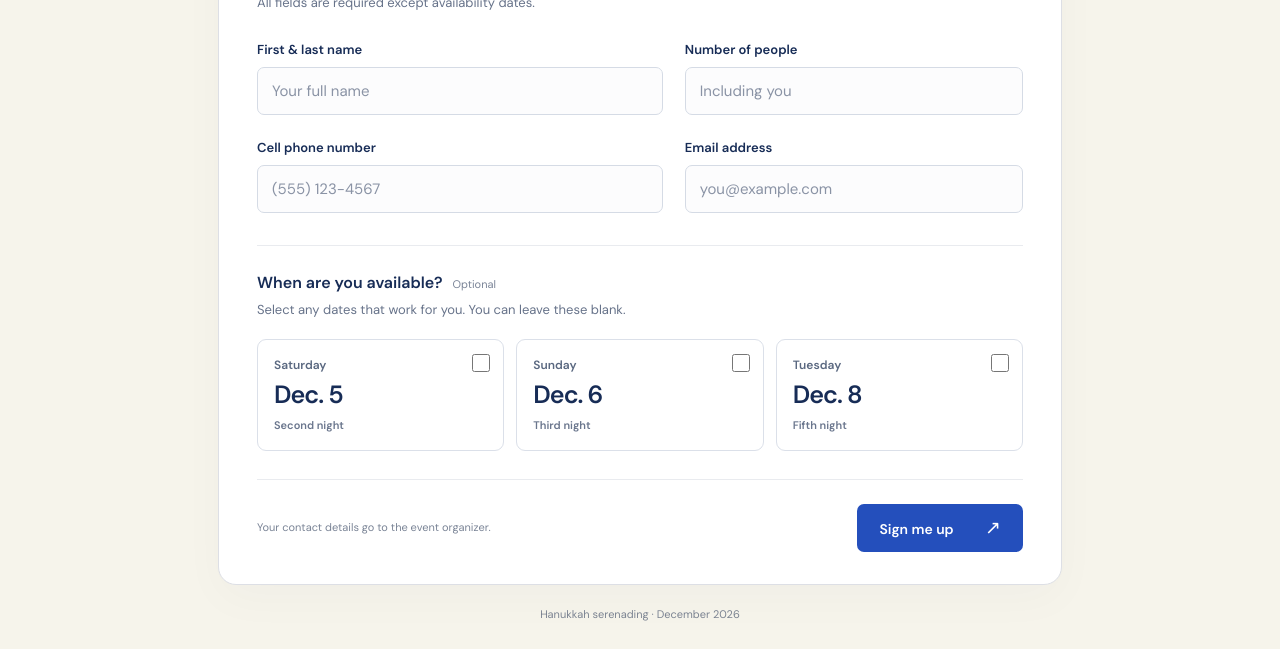
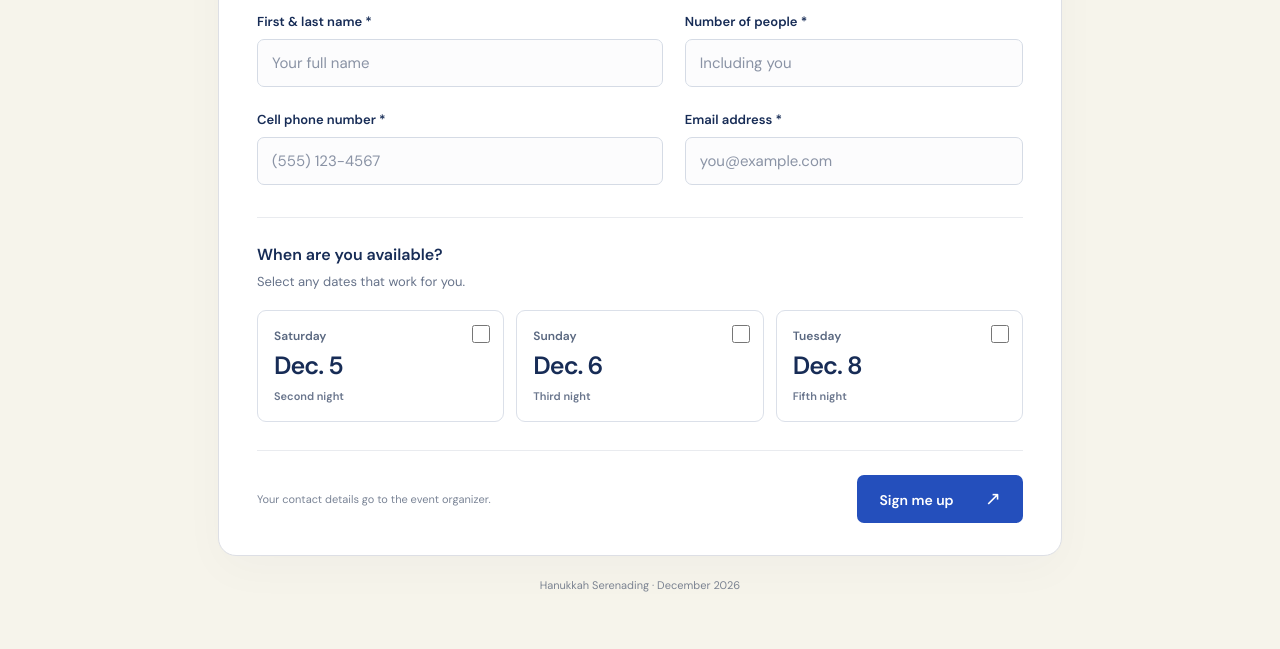
Before and after one commit to esemmelman/serenade-signup, a website: page index.html in a window 1280 px wide. Shown: the part 412-1061 px from the top of the page. After the commit the page ends 1032 px from the top, so only its background shows below. Drawn offline with Linux system fonts and the light colour scheme; a web font is replaced by a local one.

Commit message:
Simplify signup instructions and mark required fields

```diff
--- a/index.html
+++ b/index.html
@@ -4,7 +4,7 @@
   <meta charset="utf-8">
   <meta name="viewport" content="width=device-width, initial-scale=1">
   <meta name="theme-color" content="#244fbc">
-  <meta name="description" content="Sign up for Hanukkah serenading on December 5, 6, and 8, 2026.">
+  <meta name="description" content="Sign up for Hanukkah Serenading on December 5, 6, and 8, 2026.">
   <title>Hanukkah Serenading · Sign up</title>
   <link rel="preconnect" href="https://fonts.googleapis.com">
   <link rel="preconnect" href="https://fonts.gstatic.com" crossorigin>
@@ -16,36 +16,35 @@
   <main>
     <header class="intro">
       <p class="event-dates">December 5, 6 &amp; 8 · 2026</p>
-      <h1>Hanukkah<br><em>serenading.</em></h1>
-      <p class="invitation">Yes, I want to go Hanukkah serenading!</p>
+      <h1>Hanukkah<br><em>Serenading.</em></h1>
+      <p class="invitation">Yes, I want to go Hanukkah Serenading!</p>
     </header>
 
-    <section class="signup-card" aria-label="Hanukkah serenading signup">
+    <section class="signup-card" aria-label="Hanukkah Serenading signup">
       <form id="signup-form">
         <div class="form-heading">
           <h2>Count me in</h2>
-          <p>All fields are required except availability dates.</p>
         </div>
         <fieldset id="signup-fields">
           <div class="contact-fields">
-            <label for="full-name">First &amp; last name
+            <label for="full-name">First &amp; last name <span aria-hidden="true">*</span>
               <input id="full-name" name="full_name" autocomplete="name" maxlength="150" required placeholder="Your full name">
             </label>
-            <label for="people-count">Number of people
+            <label for="people-count">Number of people <span aria-hidden="true">*</span>
               <input id="people-count" name="people_count" type="number" inputmode="numeric" min="1" max="2147483647" step="1" required placeholder="Including you">
             </label>
-            <label for="cell-phone">Cell phone number
+            <label for="cell-phone">Cell phone number <span aria-hidden="true">*</span>
               <input id="cell-phone" name="cell_phone" type="tel" autocomplete="tel" maxlength="30" required placeholder="(555) 123-4567" aria-describedby="phone-hint">
               <span class="sr-only" id="phone-hint">Enter a phone number with 7 to 15 digits. Spaces, parentheses, plus signs, periods, and hyphens are accepted.</span>
             </label>
-            <label for="email">Email address
+            <label for="email">Email address <span aria-hidden="true">*</span>
               <input id="email" name="email" type="email" autocomplete="email" maxlength="254" required placeholder="you@example.com">
             </label>
           </div>
 
           <fieldset class="availability">
-            <legend>When are you available? <span>Optional</span></legend>
-            <p id="date-hint">Select any dates that work for you. You can leave these blank.</p>
+            <legend>When are you available?</legend>
+            <p id="date-hint">Select any dates that work for you.</p>
             <div class="date-options" aria-describedby="date-hint">
               <label class="date-option" for="dec-5">
                 <input id="dec-5" type="checkbox" name="available_dates" value="2026-12-05">
@@ -73,12 +72,12 @@
       <section id="success" class="success" tabindex="-1" aria-labelledby="success-title" hidden>
         <span class="success-check" aria-hidden="true">✓</span>
         <h2 id="success-title">You're on the list!</h2>
-        <p>Your Hanukkah serenading signup has been saved.</p>
+        <p>Your Hanukkah Serenading signup has been saved.</p>
         <dl id="signup-summary"></dl>
         <button type="button" id="another-signup" class="secondary-button">Add another signup</button>
       </section>
     </section>
-    <footer class="page-footer">Hanukkah serenading · December 2026</footer>
+    <footer class="page-footer">Hanukkah Serenading · December 2026</footer>
   </main>
 </body>
 </html>
```
Also changed, not shown: tests/signup.spec.js (+1 -1 lines).
